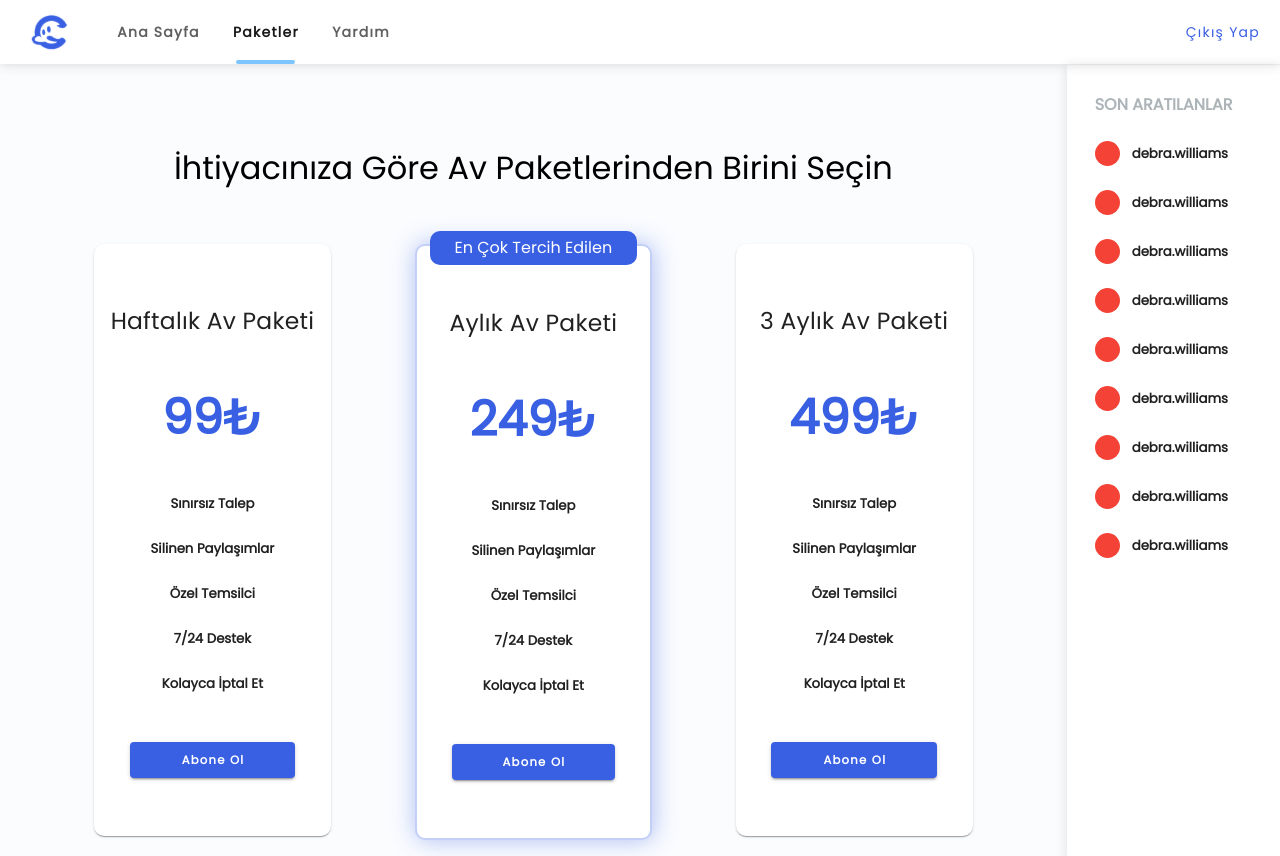
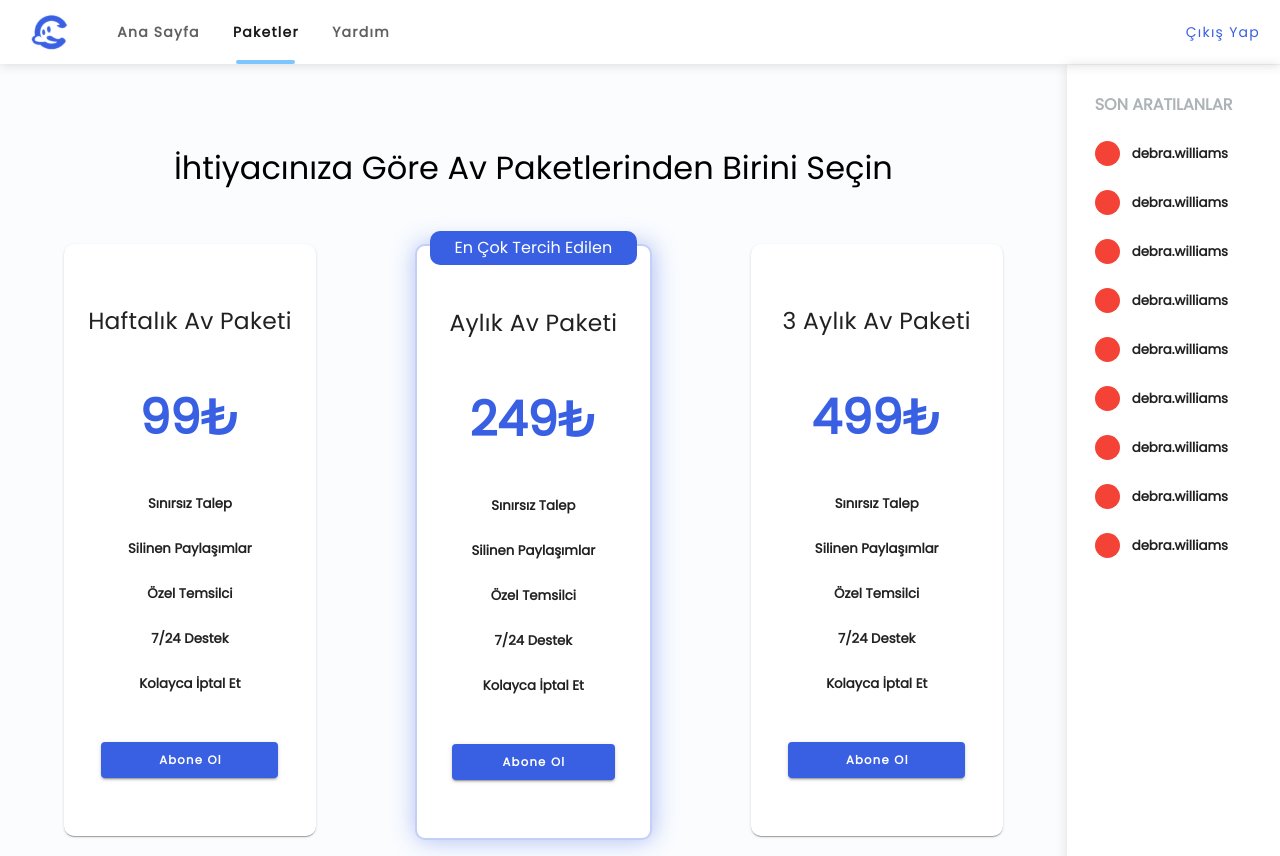
Before and after one commit to barathrum54/ct-app, a Vue app: page /plans in a window 1280 px wide. Built offline with nearby package versions, Linux system fonts and the light colour scheme.

Commit message:
fix: margin and padding iterations in plans fix: background of profile card

```diff
--- a/src/components/ProfileCard/ProfileCard.vue
+++ b/src/components/ProfileCard/ProfileCard.vue
@@ -1,6 +1,6 @@
 <template>
   <div class="card-wrapper">
-    <v-card class="w-100 elevation-3 px-12">
+    <v-card class="w-100 elevation-2 px-12">
       <v-avatar class="mb-4 avatar" size="60px"> </v-avatar>
       <div class="">
         <h5>User Handle</h5>
@@ -53,6 +53,7 @@ const userInfo = ref([
   align-items: center;
 
   .v-card {
+    background-color: white;
     padding: 22px 20px;
     display: flex;
     flex-flow: column;
--- a/src/views/Plans.vue
+++ b/src/views/Plans.vue
@@ -95,17 +95,31 @@
 
 <style scoped lang="scss">
 @import "../styles/variables.scss";
+
 .card-wrapper {
   display: flex;
   justify-content: space-between;
+  & .v-col:nth-of-type(1) {
+    .plan-card {
+      margin-left: 0;
+      margin-right: 45px;
+    }
+  }
+  & .v-col:nth-of-type(3) {
+    .plan-card {
+      margin-right: 0;
+      margin-left: 45px;
+    }
+  }
 
   .plan-card {
     background-color: white;
     border-radius: 10px;
     padding-block: 50px;
+    position: relative;
     margin-inline: 30px;
-    position: relative;
     overflow: visible;
+
     &.favorite {
       border: 2pt solid rgba($primary, $alpha: 0.3);
       box-shadow: 1px 0px 25px 0px rgba($primary, $alpha: 0.4);
```
